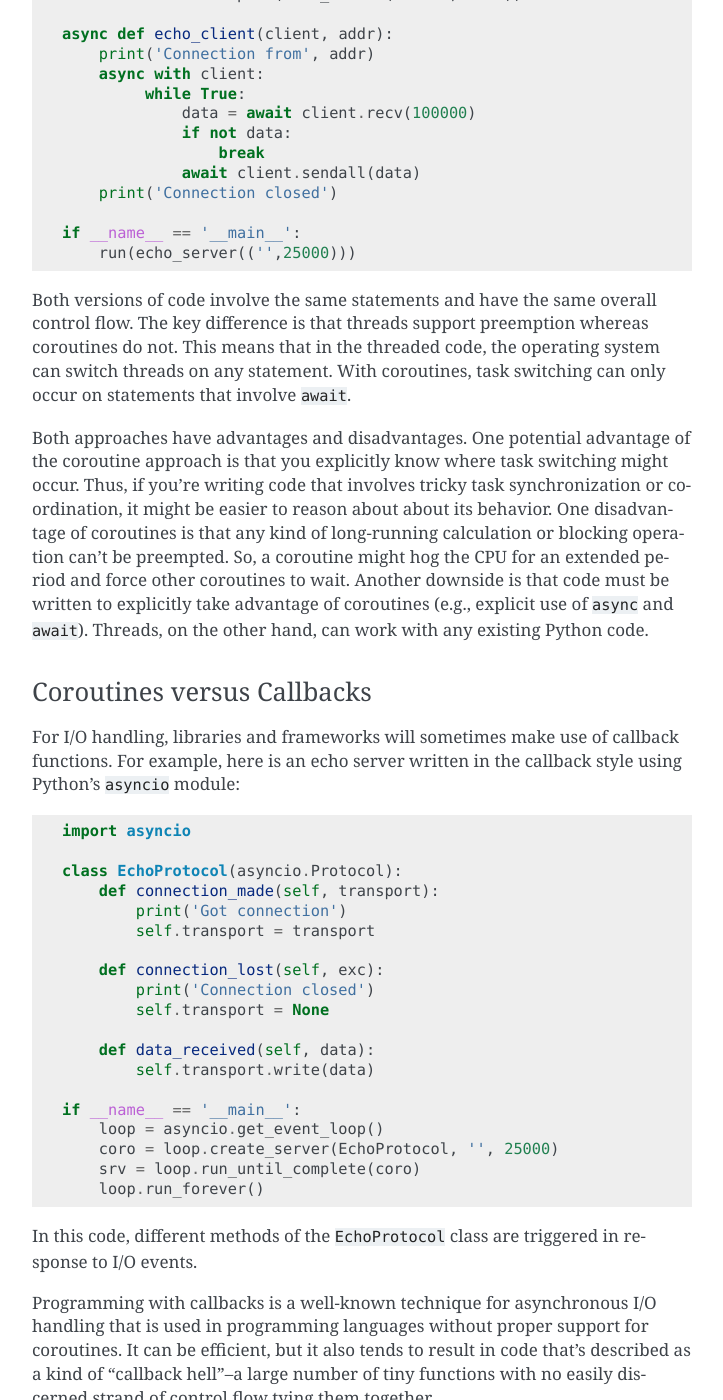
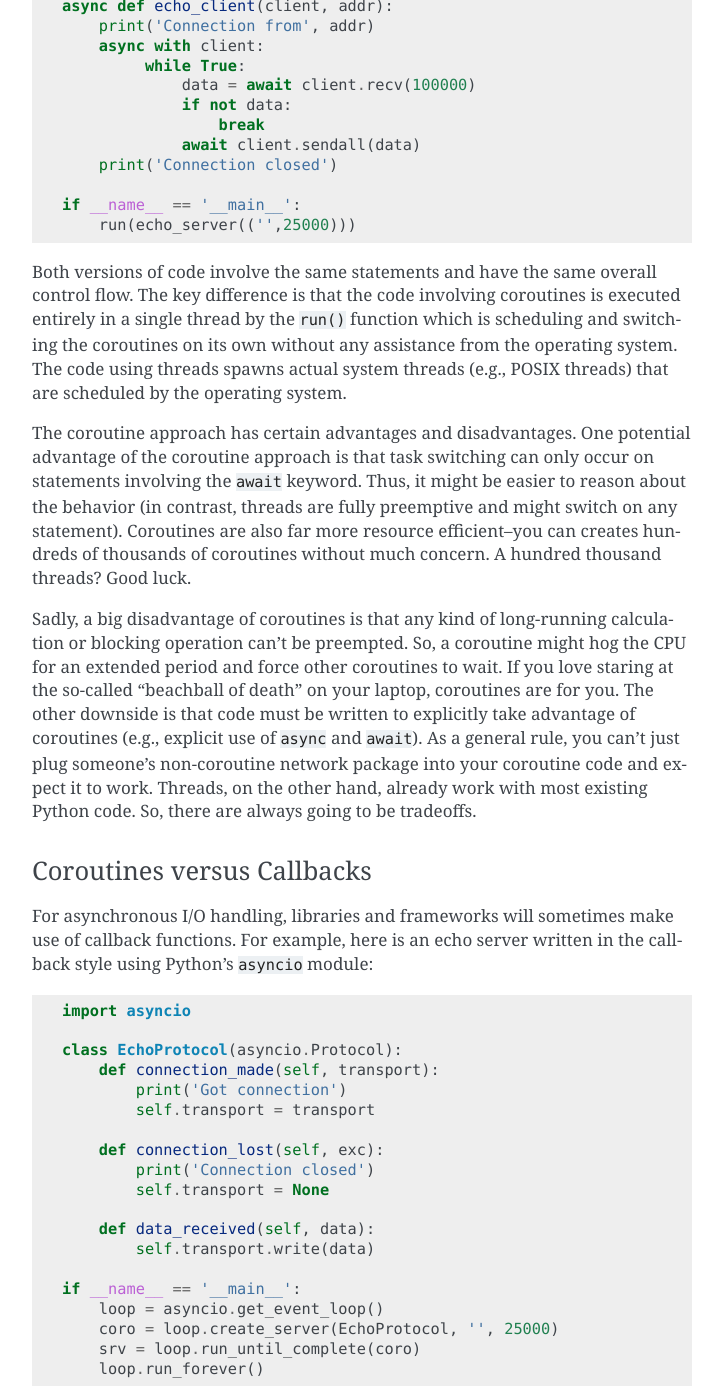
Before and after one commit to dabeaz/curio, a Sphinx documentation site: the page built from docs/devel.rst, in a window 1280 px wide and 1400 px high, scrolled down 10140 px. Shown: the whole window, without its empty margins (388-1111 px from the left). Built offline with Sphinx 7.4.7, drawn with Linux system fonts in a browser that asks for light colours; pages that are not in the unit, such as notebooks, are missing from menus; some of the changed text lies outside the part shown.

Commit message:
Added result property to Task. More docs

```diff
--- a/docs/devel.rst
+++ b/docs/devel.rst
@@ -75,7 +75,8 @@
 
 First things, first.  Curio is solely focused on solving one specific
 problem--and that's the concurrent execution and scheduling of
-coroutines.  This section covers some coroutine basics.
+coroutines.  This section covers some coroutine basics and takes
+you into the heart of why they're used for concurrency.
 
 Defining a Coroutine
 ^^^^^^^^^^^^^^^^^^^^
@@ -170,21 +171,20 @@
 Now, what does all of this have to do with coroutines?  Let's define
 a very special kind of coroutine::
 
-   >>> from types import coroutine
-   >>> @coroutine
-   ... def sleep(seconds):
-   ...     yield ('sleep', seconds)
+   from types import coroutine
+   @coroutine
+   def sleep(seconds):
+       yield ('sleep', seconds)
 
 This coroutine is different than the rest--it doesn't use the
-``async`` syntax and it makes direct use of the ``yield`` statement
-The ``@coroutine``
-decorator is there so that it can be called with ``await``.
-Now, let's write a coroutine that uses this::
-
-   >>> async def sleepy(seconds):
-   ...     print('Yawn. Getting sleepy.')
-   ...     await sleep(seconds)
-   ...     print('Awake at last!')
+``async`` syntax and it makes direct use of the ``yield`` statement.
+The ``@coroutine`` decorator is there so that it can be called with
+``await``.  Now, let's write a coroutine that uses this::
+
+   async def sleepy(seconds):
+       print('Yawn. Getting sleepy.')
+       await sleep(seconds)
+       print('Awake at last!')
 
 Let's manually drive it using the same technique as before::
 
@@ -250,12 +250,12 @@
 Coroutines and Multitasking
 ^^^^^^^^^^^^^^^^^^^^^^^^^^^
 
-So, let's continue to focus on the fact that a defining feature of
+Let's continue to focus on the fact that a defining feature of
 coroutines is that they can suspend their execution.  When a coroutine
 suspends, there's no reason why the ``run()`` function needs to wait
 around doing nothing.  In fact, it could switch to a different coroutine
-and run it instead.   This is a form of multitasking.  Consider
-the following code::
+and run it instead.   This is a form of multitasking.  Let's write
+a slightly different varient of the ``run()`` function::
 
     from collections import deque
     from types import coroutine
@@ -326,8 +326,10 @@
 understand more operations such as requests to sleep and for I/O.
 Let's add sleeping::
 
+    import time
     from collections import deque
     from types import coroutine
+    from bisect import insort
 
     @coroutine
     def switch():
@@ -364,17 +360,18 @@
 
             while not tasks and sleeping:
                 now = time.time()
-                expires, coro = sleeping.pop(0)
-                duration = expires - now
-                if duration >= 0:
+                duration = sleeping[0][0] - now
+                if duration > 0:
                     time.sleep(duration)
+                _, coro = sleeping.pop(0)
                 tasks.append(coro)
 
 Things are starting to get a bit more serious now.  For sleeping, the
 coroutine is set aside in a holding list that's sorted by sleep
-expiration time.  The bottom part of the ``run()`` function now
-sleeps if there's nothing else to do. On the conclusion of sleeping,
-the task is put back on the task queue.
+expiration time (aside: the ``bisect.insort()`` function is a useful way
+to construct a sorted list).  The bottom part of the ``run()``
+function now sleeps if there's nothing else to do. On the conclusion
+of sleeping, the task is put back on the task queue.
 
 Here are some modified tasks that sleep::
 
@@ -422,8 +419,8 @@
 ^^^^^^^^^^^^^^^^^^^^^^^^^
 
 Code written using coroutines looks very similar to code written using
-threads.  For example, you could take the code in the previous section
-and write it to use threads like this::
+threads.  This is by design. For example, you could take the code in
+the previous section and write it to use threads like this::
 
     import time
     import threading
@@ -444,10 +441,10 @@
     threading.Thread(target=countdown, args=(10,)).start()
     threading.Thread(target=countup, args=(15,)).start()
 
-It would run in essentially the same way.  Of course, nobody really
-cares about code that counts up and down.  What they really want to do
-is write network servers.  So, here's a more realistic example
-involving sockets::
+Not only does it look almost identical, it runs in essentially the
+same way.  Of course, nobody really cares about code that counts up
+and down.  What they really want to do is write network servers.  So,
+here's a more realistic thread-programming example involving sockets::
 
     # echoserv.py
 
@@ -510,30 +507,40 @@
         run(echo_server(('',25000)))
 
 Both versions of code involve the same statements and have the same
-overall control flow.  The key difference is that threads support
-preemption whereas coroutines do not. This means that in the threaded
-code, the operating system can switch threads on any statement. With
-coroutines, task switching can only occur on statements that involve
-``await``.
-
-Both approaches have advantages and disadvantages.  One potential
-advantage of the coroutine approach is that you explicitly know where
-task switching might occur. Thus, if you're writing code that involves
-tricky task synchronization or coordination, it might be easier to
-reason about about its behavior.  One disadvantage of coroutines is
-that any kind of long-running calculation or blocking operation can't
-be preempted.  So, a coroutine might hog the CPU for an extended
-period and force other coroutines to wait.  Another downside is that
-code must be written to explicitly take advantage of coroutines (e.g.,
-explicit use of ``async`` and ``await``).  Threads, on the other hand,
-can work with any existing Python code.
+overall control flow.  The key difference is that the code involving
+coroutines is executed entirely in a single thread by the ``run()``
+function which is scheduling and switching the coroutines on its own
+without any assistance from the operating system.   The code using threads
+spawns actual system threads (e.g., POSIX threads) that are scheduled
+by the operating system.
+
+The coroutine approach has certain advantages and disadvantages.  One
+potential advantage of the coroutine approach is that task switching
+can only occur on statements involving the ``await`` keyword.  Thus, it
+might be easier to reason about the behavior (in contrast, threads are
+fully preemptive and might switch on any statement).  Coroutines are
+also far more resource efficient--you can creates hundreds of
+thousands of coroutines without much concern.  A hundred thousand
+threads? Good luck.
+
+Sadly, a big disadvantage of coroutines is that any kind of
+long-running calculation or blocking operation can't be preempted.
+So, a coroutine might hog the CPU for an extended period and force
+other coroutines to wait.  If you love staring at the so-called
+"beachball of death" on your laptop, coroutines are for you.  The
+other downside is that code must be written to explicitly take
+advantage of coroutines (e.g., explicit use of ``async`` and
+``await``).  As a general rule, you can't just plug someone's
+non-coroutine network package into your coroutine code and expect it
+to work.  Threads, on the other hand, already work with most existing
+Python code.   So, there are always going to be tradeoffs.
 
 Coroutines versus Callbacks
 ^^^^^^^^^^^^^^^^^^^^^^^^^^^
 
-For I/O handling, libraries and frameworks will sometimes make use of
-callback functions.  For example, here is an echo server written in
-the callback style using Python's ``asyncio`` module::
+For asynchronous I/O handling, libraries and frameworks will sometimes
+make use of callback functions.  For example, here is an echo server
+written in the callback style using Python's ``asyncio`` module::
 
     import asyncio
 
@@ -625,12 +632,12 @@
 written using Python's ``socket`` module will work virtually
 everywhere.  This is layering and abstraction in action.
 
-The Curio Scheduler
+Curio in a Nutshell
 ^^^^^^^^^^^^^^^^^^^
 
 Curio primarily operates as a coroutine scheduling layer that sits
 between an application and the Python standard library.  This layer
-doesn't actually carry out any useful functionality---it is only
+doesn't actually carry out any useful functionality---it is mainly
 concerned with task scheduling.  Just to emphasize, the scheduler
 doesn't perform any kind of I/O.  There are no internal protocols,
 streams, buffering, or anything you'd commonly associate with the
@@ -688,7 +695,8 @@
 
 * Incoming I/O is not handled as an "event" nor are there any
   associated callback functions.  If an incoming connection is received, the coroutine
-  wakes up.  That's it.  There is no "event loop."
+  is scheduled to run again. That's it.  There is no "event loop."  There are no
+  callback functions.
 
 With the newly established connection, write a coroutine that receives some data::
 
@@ -781,13 +789,26 @@
 
 This is exactly what's happening with sockets in Curio.  It provides a
 coroutine wrapper around a normal socket and let's you write
-normal-looking socket code.
+normal-looking socket code.   It doesn't the behavior or semantics of
+how sockets work.
 
 It's important to emphasize that a proxy doesn't change how you
 interact with an object.  You use the same method names as you did
 before coroutines and you should assume that they have the same
 underlying behavior. Curio is really only concerned with the
 scheduling problem--not I/O.
+
+Supported Functionality
+^^^^^^^^^^^^^^^^^^^^^^^
+
+For the most part, Curio tries to provide the same I/O functionality
+that one would typically use in a synchronous program involving
+threads.  This includes sockets, subprocesses, files, synchronization
+primitives, queues, and various odds-and-ends such as TLS/SSL.  You
+should consult the reference manual or the howto guide for more
+details and specific programming recipes.   The rest of this document
+focuses more on the higher-level task model and other programming
+considerations related to using Curio.
 
 The Curio Task Model
 --------------------
@@ -906,7 +927,8 @@
 Cancellation only occurs on blocking operations involving the
 ``await`` keyword (e.g., the ``curio.sleep()`` call in the child).
 When a task is cancelled, the current operation fails with a
-``CancelledError`` exception. This exception can be caught::
+``TaskCancelled`` exception. This exception can be caught, but if
+doing so, you usually use its base class ``CancelledError``::
 
     async def child(n):
         print('Sleeping')
@@ -917,11 +939,12 @@
             print('Rudely cancelled')
             raise
 
-A cancellation can be caught, but should not be ignored.  In fact, the ``task.cancel()``
-method blocks until the task actually terminates.  If ignored, the
-cancelling task would simply hang forever waiting.  That's probably
-not what you want.  In most cases, code that catches cancellation
-should perform some cleanup and then re-raise the exception as shown above.
+A cancellation can be caught, but should not be ignored.  In fact, the
+``task.cancel()`` method blocks until the task actually terminates.
+If ignored, the cancelling task would simply hang forever waiting.
+That's probably not what you want.  In most cases, code that catches
+cancellation should perform some cleanup and then re-raise the
+exception as shown above.
 
 Cancellation does not propagate to child tasks.
 For example, consider this code::
@@ -1001,9 +1024,11 @@
 Timeouts
 ^^^^^^^^
 
-Curio allows every blocking operation to be aborted with a timeout.  However,
-instead of instrumenting every possible API call with a ``timeout`` argument,
-it is applied through ``timeout_after(seconds [, coro])``.  For example::
+Curio allows every blocking operation to be aborted with a timeout.
+However, instead of instrumenting every possible API call with a
+``timeout`` argument, it is applied through ``timeout_after(seconds [,
+coro])``.  The specified timeout serves as a completion deadline for
+the supplied coroutine. For example::
 
     from curio import *
 
@@ -1072,7 +1097,7 @@
 ^^^^^^^^^^^^^^^
 
 Timeouts can be nested, but the semantics are a bit hair-raising and
-tricky.  To illustrate, consider this bit of code::
+surprising at first. To illustrate, consider this bit of code::
 
     async def coro1():
         print('Coro1 Start')
@@ -1098,7 +1123,11 @@
         except TaskTimeout:
             print('Parent Timeout')
 
-If you run this program, you will get the following output::
+In this code, an outer coroutine ``main()`` applies a 5-second timeout
+to an inner coroutine ``child()``.  Internally, ``child()`` applies a
+50-second timeout to another coroutine ``coro1()``.  If you run this
+program, the outer timeout fires, but the inner one remains silent.
+You'll get this output::
 
     Coro1 Start
     Parent Timeout        (appears after 5 seconds)
```
Also changed, not shown: other parts of docs/devel.rst (+12 -18 lines), 2 other files.
